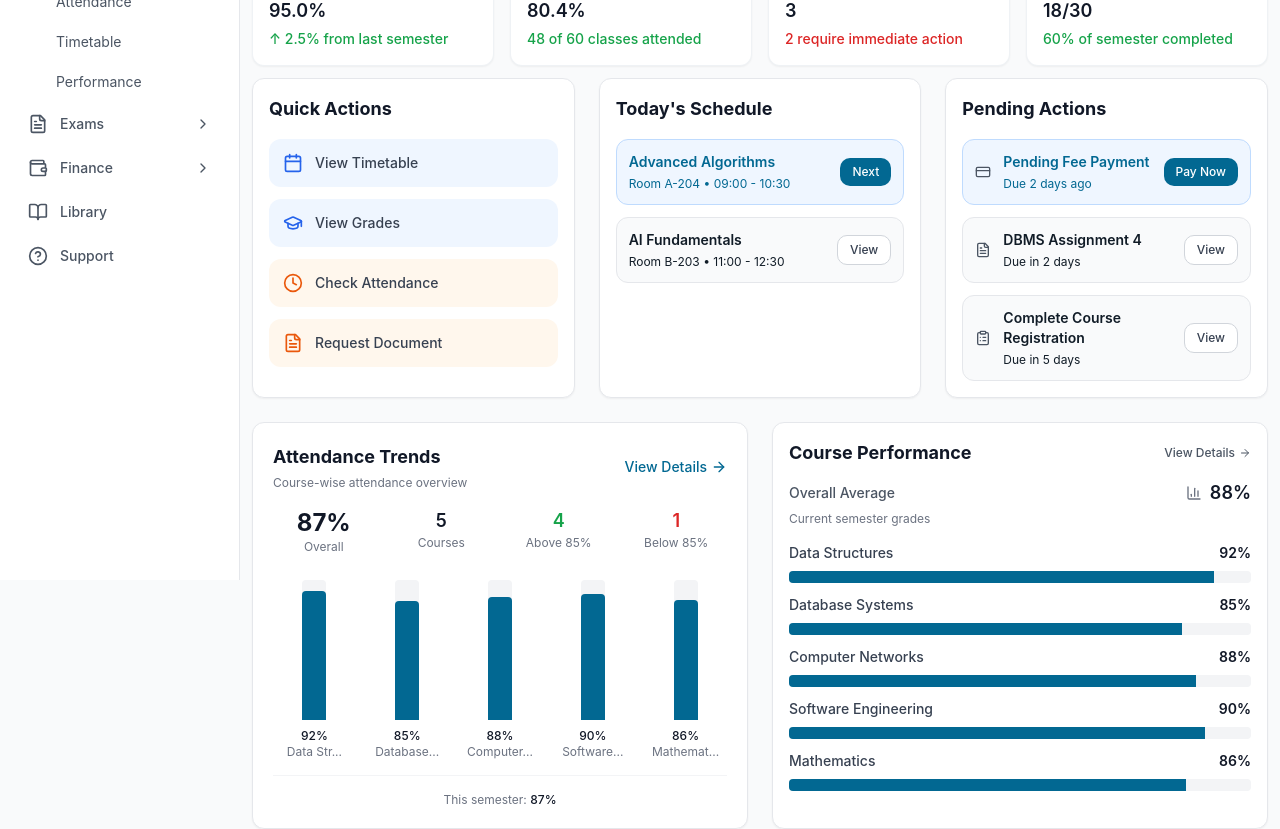
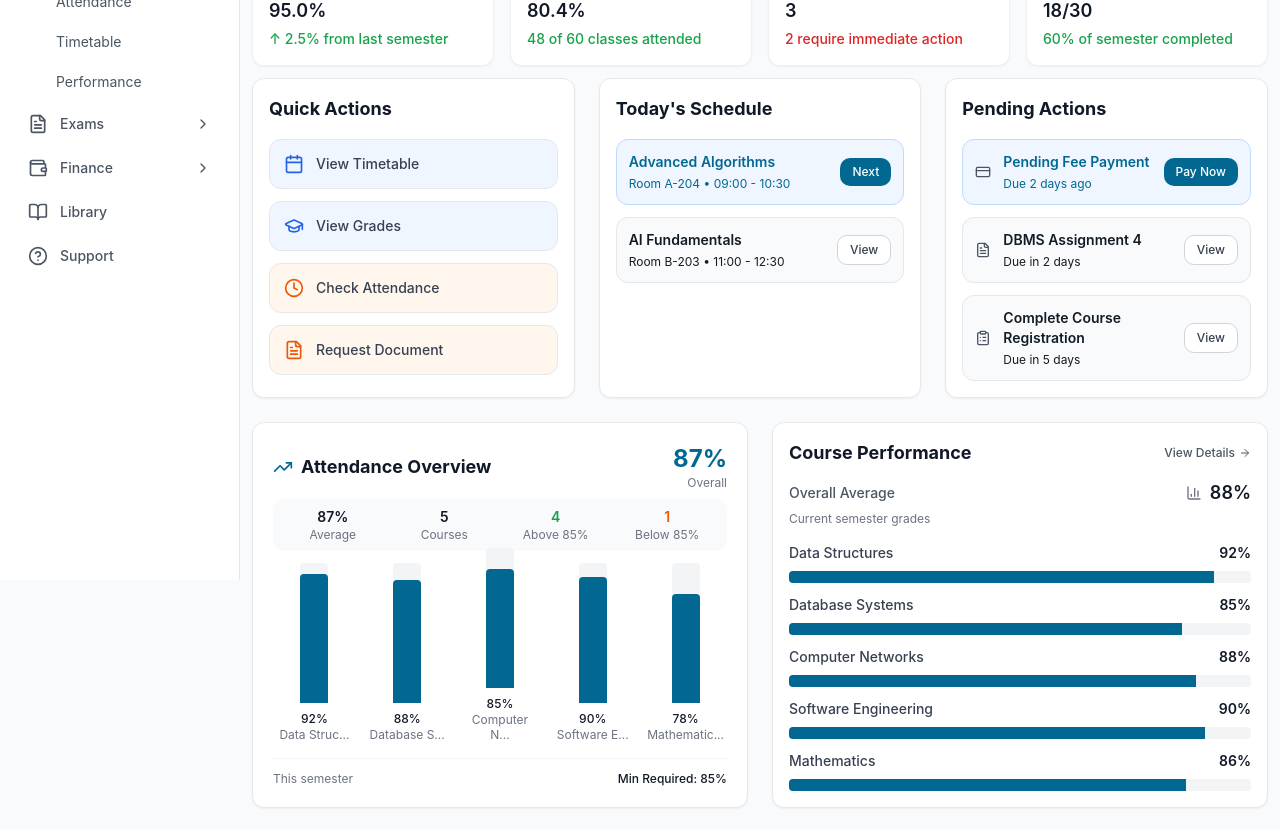
Before and after one commit to omkaar08/STUDENT_DASHABORD, a Next.js app: page / in a window 1280 px wide. Shown: the part 220-1049 px from the top of the page. Built offline with nearby package versions, Linux system fonts and the light colour scheme.

Commit message:
border fix

```diff
--- a/components/dashboard/AttendanceTrends.tsx
+++ b/components/dashboard/AttendanceTrends.tsx
@@ -1,92 +1,103 @@
-import { ArrowRight, RefreshCw } from "lucide-react";
+import { TrendingUp, Calendar, CheckCircle } from "lucide-react";
 import { useState, useEffect } from "react";
 
+interface CourseAttendance {
+  id: string;
+  name: string;
+  code: string;
+  attendance: number;
+  sessions: number;
+  status: 'excellent' | 'good' | 'warning';
+}
+
 const AttendanceTrends = () => {
-  const [hoveredDay, setHoveredDay] = useState<number | null>(null);
   const [isLoaded, setIsLoaded] = useState(false);
+  const [hoveredBar, setHoveredBar] = useState<number | null>(null);
 
-  const dailyData = [
-    { day: "Data Structures", attendance: 92 },
-    { day: "Database Systems", attendance: 85 },
-    { day: "Computer Networks", attendance: 88 },
-    { day: "Software Engineering", attendance: 90 },
-    { day: "Mathematics", attendance: 86 }
+  const courses: CourseAttendance[] = [
+    { id: '1', name: 'Data Structures', code: 'CS201', attendance: 92, sessions: 24, status: 'excellent' },
+    { id: '2', name: 'Database Systems', code: 'CS301', attendance: 88, sessions: 22, status: 'good' },
+    { id: '3', name: 'Computer Networks', code: 'CS302', attendance: 85, sessions: 20, status: 'good' },
+    { id: '4', name: 'Software Engineering', code: 'CS401', attendance: 90, sessions: 18, status: 'excellent' },
+    { id: '5', name: 'Mathematics', code: 'MATH201', attendance: 78, sessions: 26, status: 'warning' }
   ];
 
-  const overallAttendance = 87;
+  const overallAttendance = Math.round(courses.reduce((sum, course) => sum + course.attendance, 0) / courses.length);
 
   useEffect(() => {
-    const timer = setTimeout(() => setIsLoaded(true), 300);
+    const timer = setTimeout(() => setIsLoaded(true), 200);
     return () => clearTimeout(timer);
   }, []);
 
   return (
     <div className="bg-white rounded-xl p-5 shadow-sm border border-gray-200 h-full flex flex-col">
       {/* Header */}
-      <div className="flex items-center justify-between mb-4">
-        <div>
-          <h2 className="text-lg font-bold text-gray-900">Attendance Trends</h2>
-          <p className="text-xs text-gray-500 mt-1">Course-wise attendance overview</p>
+      <div className="flex items-center justify-between mb-2">
+        <div className="flex items-center gap-2">
+          <TrendingUp className="w-5 h-5 text-[#026892]" />
+          <h2 className="text-lg font-bold text-gray-900">Attendance Overview</h2>
         </div>
-        <button className="text-sm font-medium text-[#026892] hover:text-[#024a73] flex items-center gap-1">
-          View Details <ArrowRight className="w-4 h-4" />
-        </button>
+        <div className="text-right">
+          <div className="text-2xl font-bold text-[#026892]">{overallAttendance}%</div>
+          <div className="text-xs text-gray-500">Overall</div>
+        </div>
+      </div>
+
+      {/* Summary Stats */}
+      <div className="grid grid-cols-4 gap-2 mb-2 p-2 bg-gray-50 rounded-lg">
+        <div className="text-center">
+          <div className="text-sm font-semibold text-gray-900">{overallAttendance}%</div>
+          <div className="text-xs text-gray-500">Average</div>
+        </div>
+        <div className="text-center">
+          <div className="text-sm font-semibold text-gray-900">5</div>
+          <div className="text-xs text-gray-500">Courses</div>
+        </div>
+        <div className="text-center">
+          <div className="text-sm font-semibold text-green-600">4</div>
+          <div className="text-xs text-gray-500">Above 85%</div>
+        </div>
+        <div className="text-center">
+          <div className="text-sm font-semibold text-orange-600">1</div>
+          <div className="text-xs text-gray-500">Below 85%</div>
+        </div>
       </div>
 
       {/* Main Content Area */}
       <div className="flex-1 flex flex-col">
-        {/* Stats Summary */}
-        <div className="grid grid-cols-4 gap-4 mb-6">
-          <div className="text-center">
-            <div className="text-2xl font-bold text-gray-900">{overallAttendance}%</div>
-            <div className="text-xs text-gray-500">Overall</div>
-          </div>
-          <div className="text-center">
-            <div className="text-lg font-semibold text-gray-900">5</div>
-            <div className="text-xs text-gray-500">Courses</div>
-          </div>
-          <div className="text-center">
-            <div className="text-lg font-semibold text-green-600">4</div>
-            <div className="text-xs text-gray-500">Above 85%</div>
-          </div>
-          <div className="text-center">
-            <div className="text-lg font-semibold text-red-600">1</div>
-            <div className="text-xs text-gray-500">Below 85%</div>
-          </div>
-        </div>
 
-        {/* Bar Chart */}
+        {/* Course Chart */}
         <div className="flex-1 flex items-end justify-center">
-          <div className="flex items-end gap-4 w-full max-w-md" style={{ height: '180px' }}>
-            {dailyData.map((course, index) => {
+          <div className="flex items-end gap-4 w-full max-w-md" style={{ height: '160px' }}>
+            {courses.map((course, index) => {
               const barHeight = isLoaded ? (course.attendance / 100) * 140 : 0;
               return (
-                <div key={index} className="flex flex-col items-center flex-1">
+                <div key={course.id} className="flex flex-col items-center flex-1">
                   <div
-                    className="bg-gray-100 relative cursor-pointer rounded-t"
-                    style={{ height: '140px', width: '24px' }}
-                    onMouseEnter={() => setHoveredDay(index)}
-                    onMouseLeave={() => setHoveredDay(null)}
+                    className="bg-gray-100 relative rounded-t cursor-pointer"
+                    style={{ height: '140px', width: '28px' }}
+                    onMouseEnter={() => setHoveredBar(index)}
+                    onMouseLeave={() => setHoveredBar(null)}
                   >
                     <div
                       className="w-full absolute bottom-0 rounded-t transition-all duration-1000 ease-out"
                       style={{
                         height: `${barHeight}px`,
-                        backgroundColor: course.attendance >= 85 ? '#026892' : '#dc2626',
+                        backgroundColor: '#026892',
                         transitionDelay: `${index * 100}ms`
                       }}
                     />
 
-                    {hoveredDay === index && (
-                      <div className="absolute -top-8 left-1/2 transform -translate-x-1/2 bg-gray-800 text-white text-xs px-2 py-1 rounded whitespace-nowrap z-10">
-                        {course.attendance}%
+                    {hoveredBar === index && (
+                      <div className="absolute -top-10 left-1/2 transform -translate-x-1/2 bg-gray-800 text-white text-xs px-2 py-1 rounded whitespace-nowrap z-10">
+                        {course.name}: {course.attendance}%
                       </div>
                     )}
                   </div>
                   <div className="mt-2 text-center">
                     <div className="text-xs font-medium text-gray-900">{course.attendance}%</div>
                     <div className="text-xs text-gray-500 leading-tight">
-                      {course.day.length > 8 ? course.day.substring(0, 8) + '...' : course.day}
+                      {course.name.length > 10 ? course.name.substring(0, 10) + '...' : course.name}
                     </div>
                   </div>
                 </div>
@@ -96,9 +107,10 @@ const AttendanceTrends = () => {
         </div>
 
         {/* Bottom Stats */}
-        <div className="mt-4 pt-4 border-t border-gray-100">
-          <div className="flex justify-center items-center text-xs">
-            <span className="text-gray-500">This semester: <span className="font-medium text-gray-900">{overallAttendance}%</span></span>
+        <div className="mt-4 pt-3 border-t border-gray-100">
+          <div className="flex justify-between items-center text-xs">
+            <span className="text-gray-500">This semester</span>
+            <span className="font-medium text-gray-900">Min Required: 85%</span>
           </div>
         </div>
       </div>
--- a/components/dashboard/QuickActions.tsx
+++ b/components/dashboard/QuickActions.tsx
@@ -49,7 +49,7 @@ const QuickActions = () => {
           return (
             <button
               key={action.id}
-              className={`w-full flex items-center gap-3 p-3.5 rounded-xl ${action.bgColor} transition-all duration-200`}
+              className={`w-full flex items-center gap-3 p-3.5 rounded-xl border border-gray-200 ${action.bgColor} transition-all duration-200`}
             >
               <IconComponent className={`w-5 h-5 ${action.iconColor}`} />
               <span className="text-sm font-medium text-gray-700">
```
